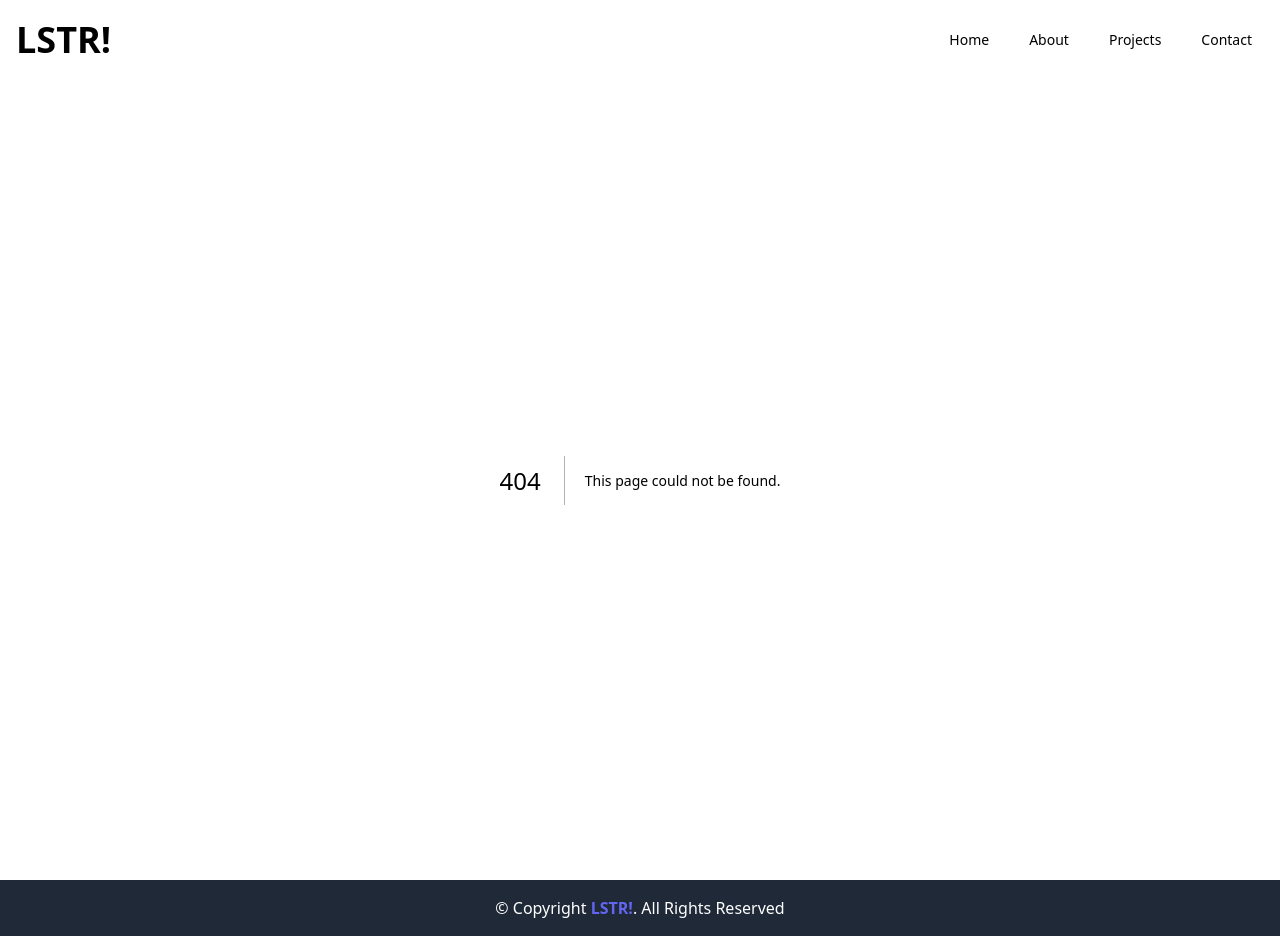
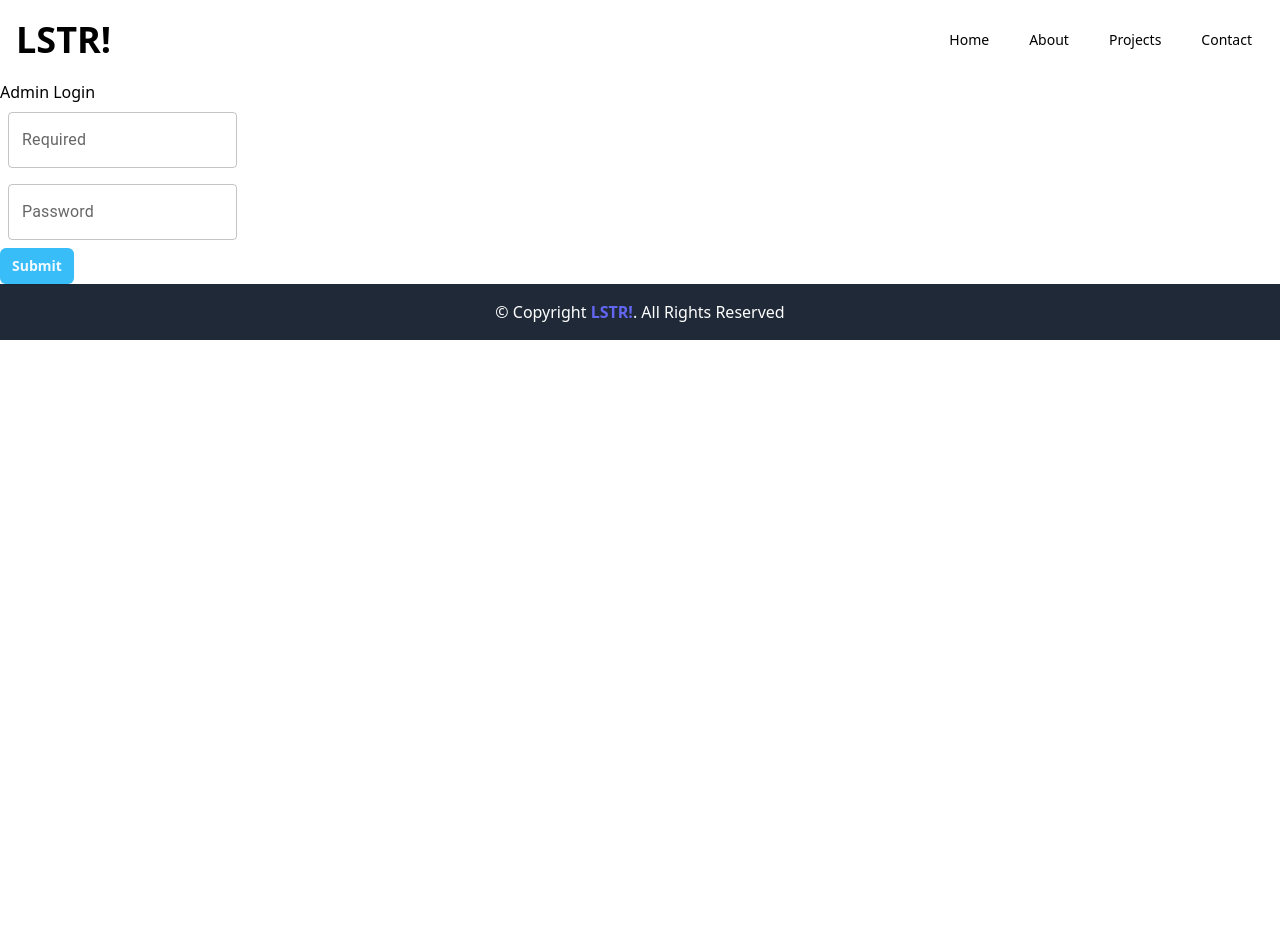
Before and after one commit to desyasarbini/Group_B_Project_FE, a Next.js app: page /admin/login in a window 1280 px wide. Before the commit this address had no page. After the commit the page ends 800 px from the top, so only its background shows below. Built offline with nearby package versions, Linux system fonts and the light colour scheme.

Commit message:
add admin login, add component button

```diff
--- a/package.json
+++ b/package.json
@@ -13,6 +13,7 @@
     "@emotion/styled": "^11.11.5",
     "@mui/icons-material": "^5.15.16",
     "@mui/material": "^5.15.15",
+    "axios": "^1.6.8",
     "formik": "^2.4.6",
     "next": "14.2.2",
     "react": "^18",
--- /dev/null
+++ b/src/components/Button/index.tsx
@@ -0,0 +1,20 @@
+import { ButtonHTMLAttributes } from "react"
+
+interface Props extends ButtonHTMLAttributes<HTMLButtonElement> {
+    label: string;
+}
+
+const SubmitButton = ({label, disabled, ...props}: Props) => {
+    return (
+        <button {...props} className = {`rounded-md ${
+            disabled ? 'bg-gray-300' : 'bg-sky-400 hover:bg-sky-500'
+          } px-3 py-2 text-sm font-semibold ${
+            disabled  ? "text-gray-500" :  "text-sky-50 hover:text-sky-50"
+          } shadow-sm ${
+            !disabled && 'focus-visible:outline focus-visible:outline-2 focus-visible:outline-offset-2 focus-visible:outline-indigo-600'
+          }`} disabled={disabled}>
+            {label}
+        </button>
+    )
+}
+export default SubmitButton
--- a/src/components/index.ts
+++ b/src/components/index.ts
@@ -10,3 +10,4 @@ export { default as CardList } from "./CardList";
 export { default as SearchField } from "./SearchField";
 export { default as TargetRecap } from "./TargetRecap";
 export { default as Input } from "./Input";
+export { default as Button } from "./Button";
--- /dev/null
+++ b/src/pages/admin/login/index.tsx
@@ -0,0 +1,118 @@
+import * as yup from 'yup';
+import * as React from 'react';
+import { useFormik } from "formik";
+import { Navigate } from "react-router-dom";
+import SubmitButton from '../../../components/Button';
+import Box from '@mui/material/Box';
+import TextField from '@mui/material/TextField';
+
+interface LoginData {
+    username: string
+    password: string
+}
+
+interface Response {
+    dataLogin: LoginData[]
+}
+
+const loginAdminPage = () => {
+
+    const formMik = useFormik ({
+        initialValues: {
+            username: '',
+            password: ''
+        },
+        // nilai yg ada dalam form terhapus ketika telah disubmit
+        onSubmit: (values, {resetForm}) => {
+            submitLogin(values)
+            console.log(values)
+            resetForm()
+            alert("login berhasil!")
+        },
+        // validasi data
+        validationSchema: yup.object({
+            username: yup.string().min(5,'Username must be at least 5 characters').required(),
+            password: yup.string().matches(/.{5,}/,
+            'Password must be at least 5 characters')
+            .required('Please enter the password'),
+        })
+    })
+
+    const token = localStorage.getItem("token")
+
+    const submitLogin = async (form: {
+        username: string
+        password: string
+    }) => {
+        try {
+            const response = await fetch ('https://groupbprojectbe-production.up.railway.app/admin/login',
+            {
+                headers: {
+                    'Content-Type': "application/json"
+                },
+                method: 'POST',
+                body: JSON.stringify({
+                    username: form.username,
+                    password: form.password
+                })
+            })
+
+            const data = await response.json();
+            console.log(data)
+            if (data?.data.token)
+            {
+                localStorage.setItem("token", data.data.token);
+            }
+        }
+        catch (err) {
+            alert("please check again!");
+        }
+    }
+
+    const { values, handleChange, handleSubmit } = formMik
+    const { username, password } = values
+
+    if (!token) {
+        return(
+            <Box component="form" sx={{
+                '& .MuiTextField-root': { m: 1, width: '25ch' },
+            }}
+            noValidate
+            autoComplete="off">
+                <form onSubmit={formMik.handleSubmit}>
+                    <h2>Admin Login</h2>
+                    <div>
+                        <TextField
+                            id="outlined-required"
+                            label="Required"
+                            placeholder="username"
+                            defaultValue={formMik.values.username}
+                            onChange={formMik.handleChange('username')}
+                        />
+                        {
+                            formMik.errors.username && (
+                                <p>{formMik.errors.username}</p>
+                            )
+                        }
+                    </div>
+                    <div>
+                        <TextField
+                            id="outlined-password-input"
+                            label="Password"
+                            type="password"
+                            placeholder="password"
+                            autoComplete="current-password"
+                        />
+                        {
+                            formMik.errors.password && (
+                                <p>{formMik.errors.password}</p>
+                            )
+                        }
+                    </div>
+                    <SubmitButton label={'Submit'} type={'submit'} disabled={!formMik.isValid}/>
+                </form>
+            </Box>
+        )
+    }  return <Navigate to={'/'}/>
+}
+export default loginAdminPage
```
Also changed, not shown: 1 other file (tests, documents, lock files or other folders).
